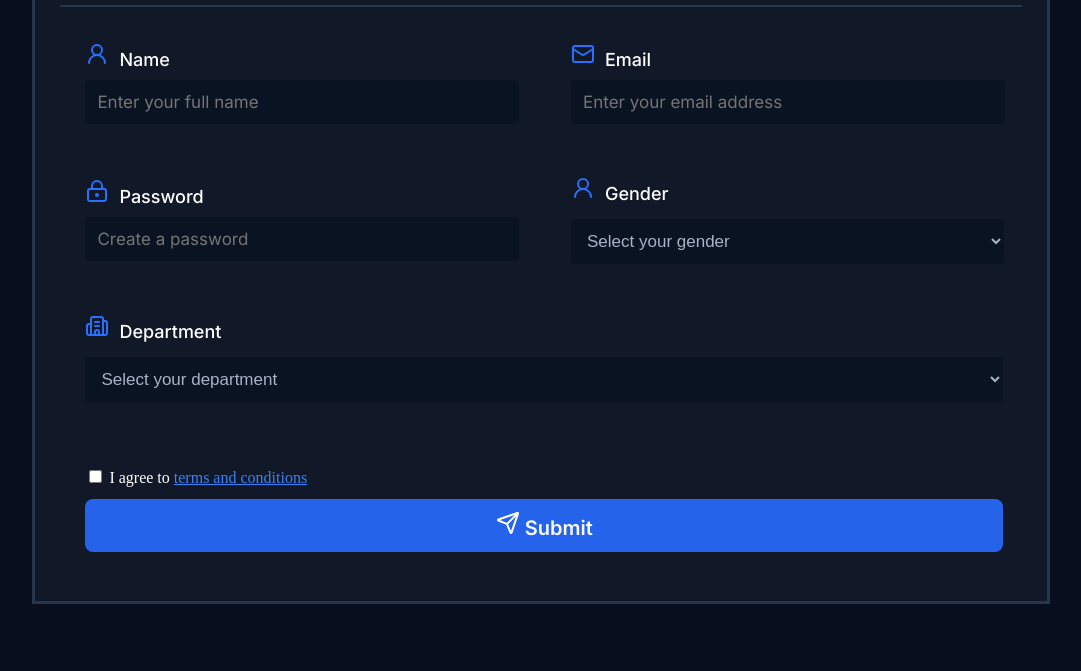
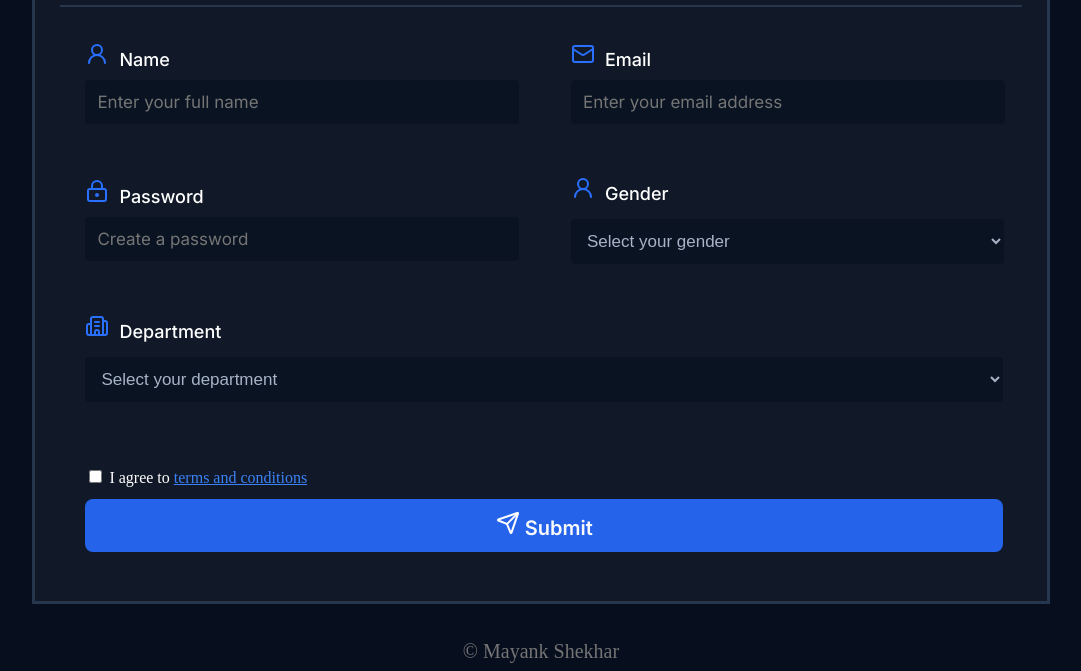
Before and after one commit to codergallery/Internship-Diaries, a plain HTML site: page Day-2/index.html in a window 1280 px wide. Shown: the part 210-881 px from the top of the page, without its empty margins (99-1180 px from the left). Before the commit the page ends 822 px from the top, so only its background shows below. Drawn offline with Linux system fonts and the light colour scheme.

Commit message:
add footer to Day-2 assignment

```diff
--- a/Day-2/index.html
+++ b/Day-2/index.html
@@ -22,6 +22,7 @@
     style="
       background-color: #070e1d;
       display: flex;
+      flex-direction: column;
       align-items: center;
       justify-content: center;
     "
@@ -408,5 +409,9 @@
         </form>
       </div>
     </div>
+    <br><br>
+    <footer style="color: rgb(116, 116, 116); font-size: 20px;">
+      <center>&copy; Mayank Shekhar</center>
+    </footer>
   </body>
 </html>
```
